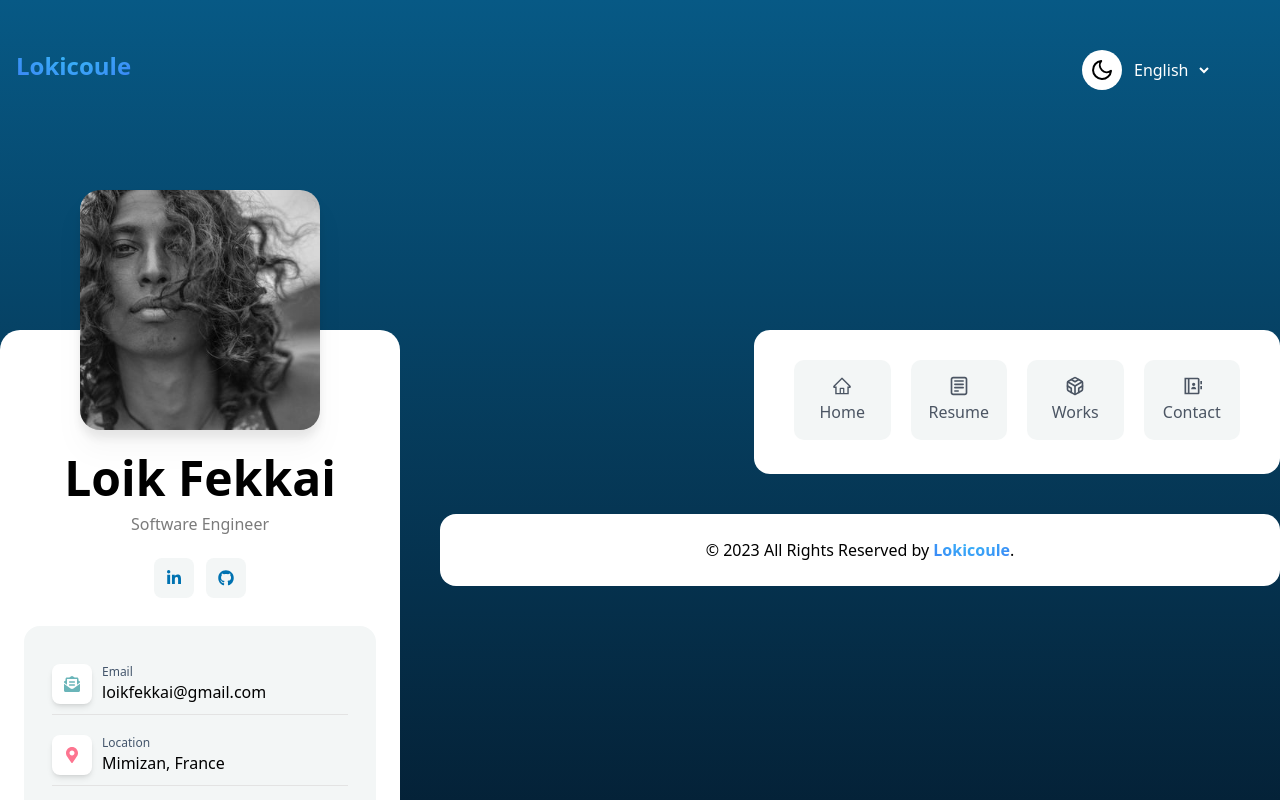
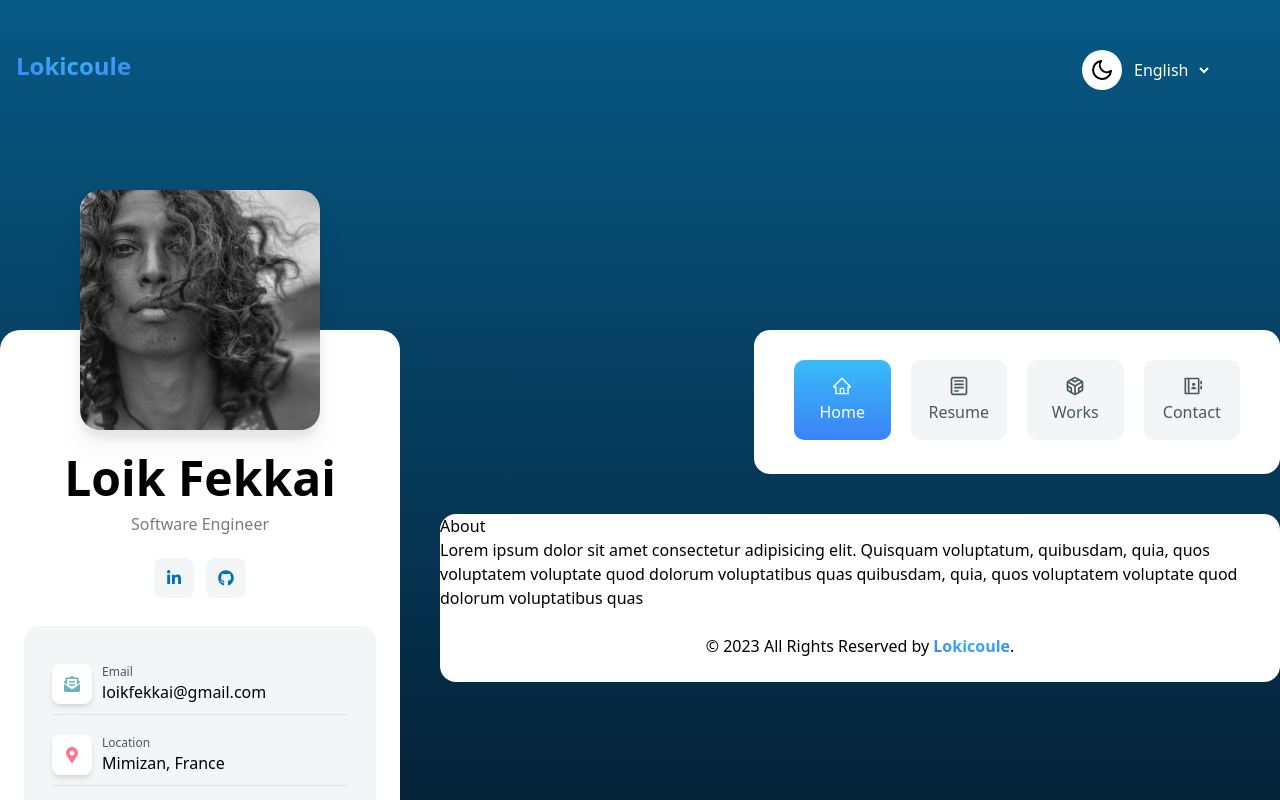
Before and after one commit to Lokicoule/portfolio, a React (Vite) app: page /en in a window 1280 px wide. Shown: the top 800 px of the page. Built offline with nearby package versions, Linux system fonts and the light colour scheme.

Commit message:
fix(navigation): improve matching path

```diff
--- a/src/app/routing.tsx
+++ b/src/app/routing.tsx
@@ -15,9 +15,9 @@ import NotFound from "../pages/notFound/NotFound";
 import Resume from "../pages/resume/ResumeContainer";
 import Works from "../pages/works/WorksContainer";
 
-const pageRoutes = [
+const pageRoutes = (root: string) => [
   {
-    path: "about",
+    path: root,
     element: <About />,
   },
   {
@@ -42,7 +42,7 @@ const routes: RouteConfig[] = [
         <Outlet />
       </GridLayout>
     ),
-    children: pageRoutes,
+    children: pageRoutes("/fr"),
   },
   {
     path: "/en",
@@ -51,7 +51,7 @@ const routes: RouteConfig[] = [
         <Outlet />
       </GridLayout>
     ),
-    children: pageRoutes,
+    children: pageRoutes("/en"),
   },
   {
     path: "/",
--- a/src/shared/components/menu/Navigation.tsx
+++ b/src/shared/components/menu/Navigation.tsx
@@ -4,11 +4,56 @@ import { FiCodesandbox as WorksIcon } from "react-icons/fi";
 import { RiContactsBookLine as ContactIcon } from "react-icons/ri";
 import { Link, useLocation } from "react-router-dom";
 
+type NavItemProps = {
+  item: {
+    id: number;
+    name: string;
+    routePath: string;
+    icon: JSX.Element;
+  };
+  defaultClassName: string;
+  activeClassName: string;
+  iconClassName?: string;
+  onClick?: () => void;
+};
+
+const NavItem: React.FC<NavItemProps> = ({
+  item,
+  defaultClassName,
+  activeClassName,
+  iconClassName,
+  onClick,
+}) => {
+  const location = useLocation();
+  const langPrefix = location.pathname.split("/")[1];
+  const langPath =
+    langPrefix === "en" || langPrefix === "fr" ? `/${langPrefix}` : "";
+
+  const currentPath = location.pathname.replace(/\/$/, "");
+
+  const isActive =
+    currentPath === `${langPath}${item.routePath}`
+      ? activeClassName
+      : defaultClassName;
+
+  return (
+    <Link
+      key={item.id}
+      className={`${isActive} `}
+      to={`${langPath}${item.routePath}`}
+      onClick={onClick}
+    >
+      <span className={iconClassName}>{item.icon}</span>
+      {item.name}
+    </Link>
+  );
+};
+
 const MENU_ITEMS = [
   {
     id: 1,
     name: "Home",
-    routePath: "/",
+    routePath: "",
     icon: <HomeIcon />,
   },
   {
@@ -44,28 +89,17 @@ const Navigation: React.FC<NavigationProps> = ({
   iconClassName,
   onClick,
 }) => {
-  const location = useLocation();
-
-  const langPrefix = location.pathname.split("/")[1];
-  const langPath =
-    langPrefix === "en" || langPrefix === "fr" ? `/${langPrefix}` : "";
-
   return (
     <>
       {MENU_ITEMS.map((item) => (
-        <Link
+        <NavItem
           key={item.id}
-          className={`${
-            location.pathname === `${langPath}${item.routePath}`
-              ? activeClassName
-              : defaultClassName
-          } `}
-          to={`${langPath}${item.routePath}`}
+          item={item}
+          defaultClassName={defaultClassName}
+          activeClassName={activeClassName}
+          iconClassName={iconClassName}
           onClick={onClick}
-        >
-          <span className={iconClassName}>{item.icon}</span>
-          {item.name}
-        </Link>
+        />
       ))}
     </>
   );
```
